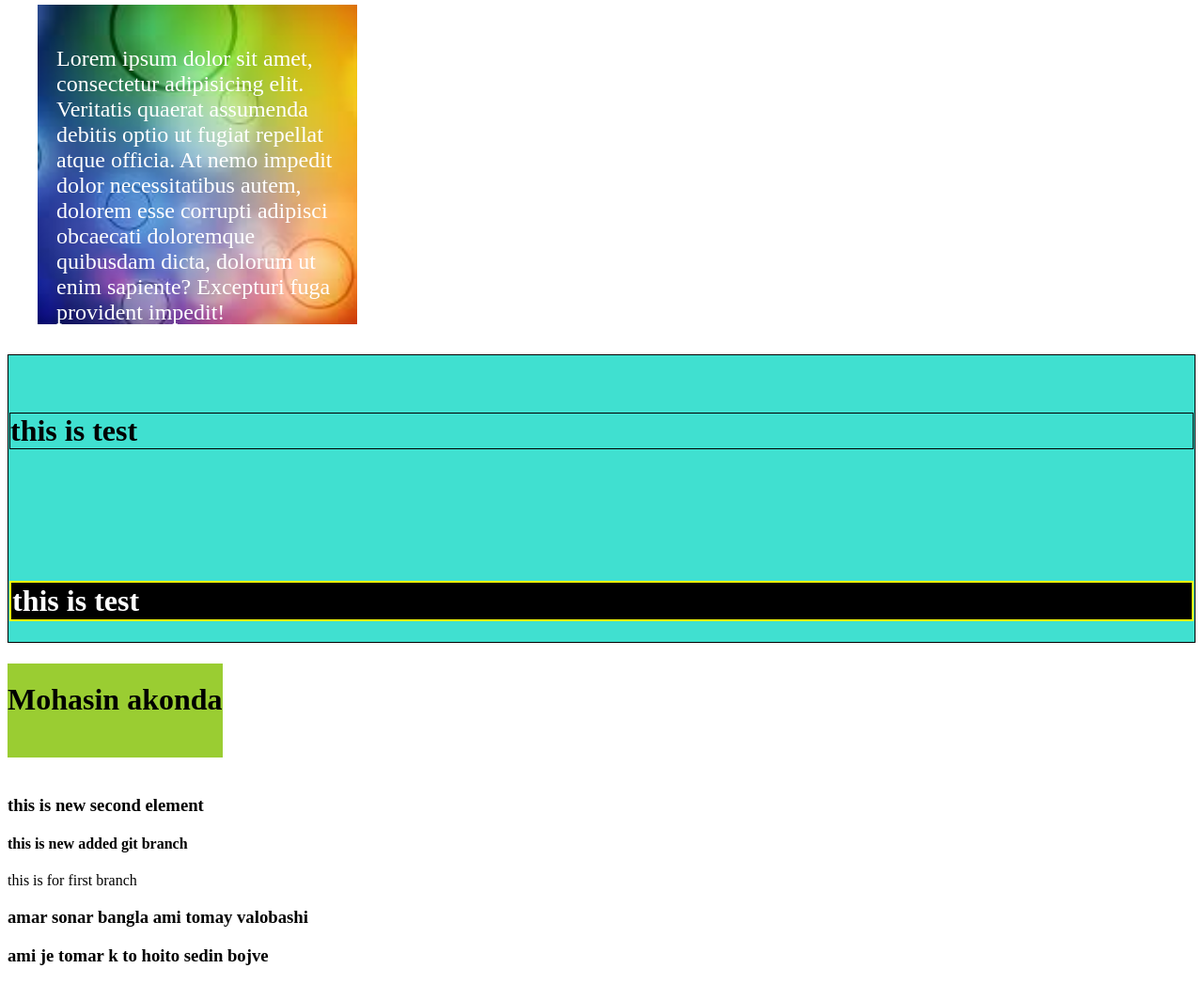
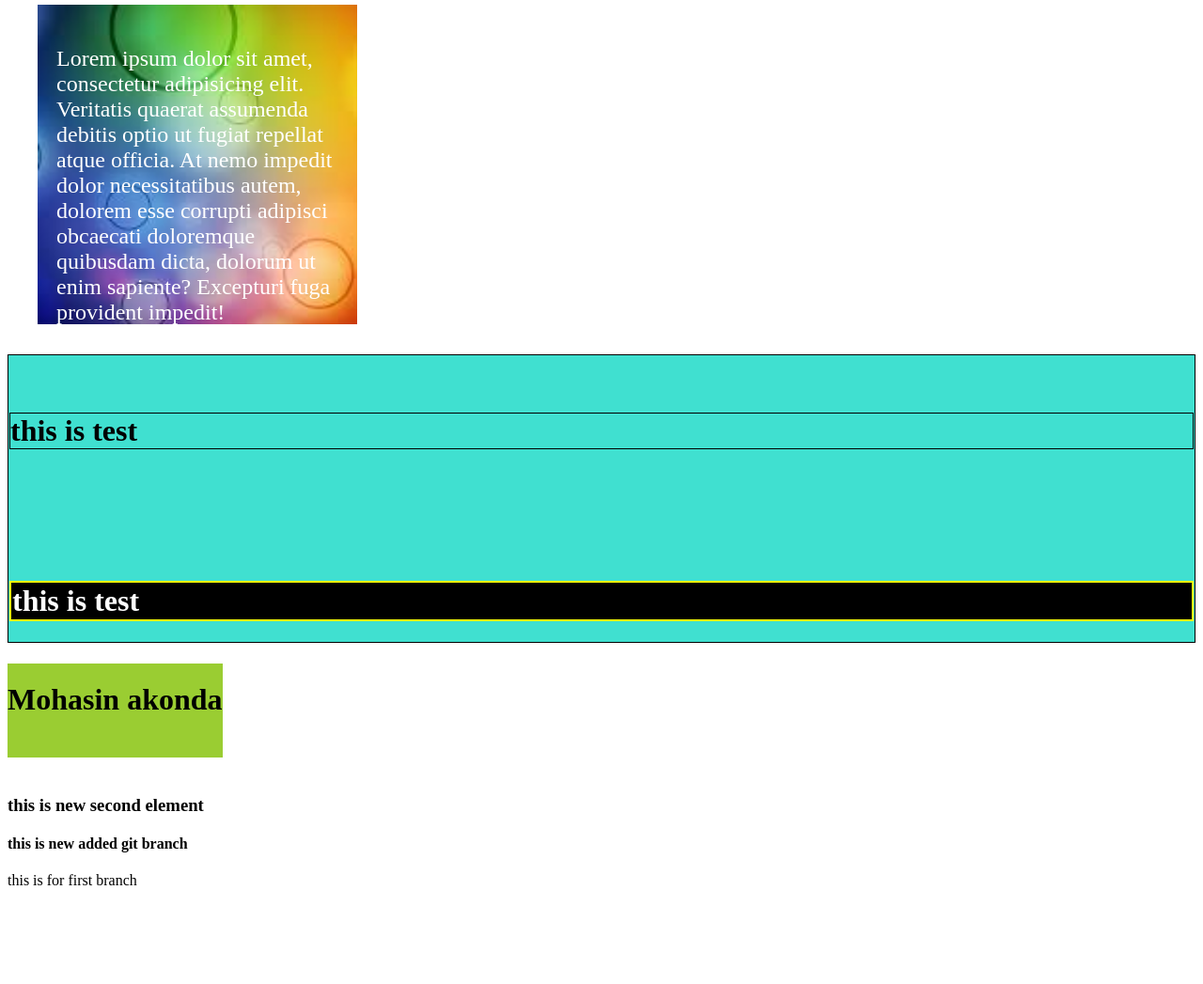
Before and after one commit to mohasinakonda/new-profile, a plain HTML site: page index.html in a window 1280 px wide. Shown: the part 1452-2499 px from the top of the page at 94% size. After the commit the page ends 2406 px from the top, so only its background shows below. Drawn offline with Linux system fonts and the light colour scheme.

Commit message:
some delete

```diff
--- a/index.html
+++ b/index.html
@@ -148,9 +148,6 @@
 
 		<div> this is for first branch</div>
 
-		<div>
-			<h3> amar sonar bangla ami tomay valobashi</h3>
-		</div>
-		<div> <h3> ami je tomar k to hoito sedin bojve </h3></div>
+
 	</body>
 </html>
```
